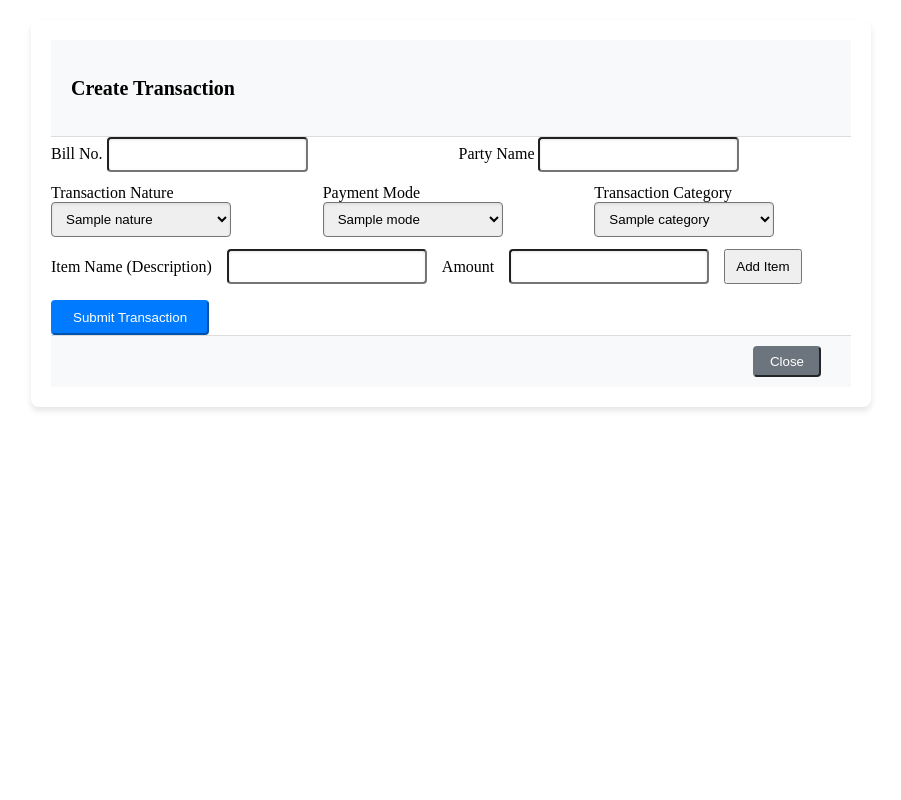
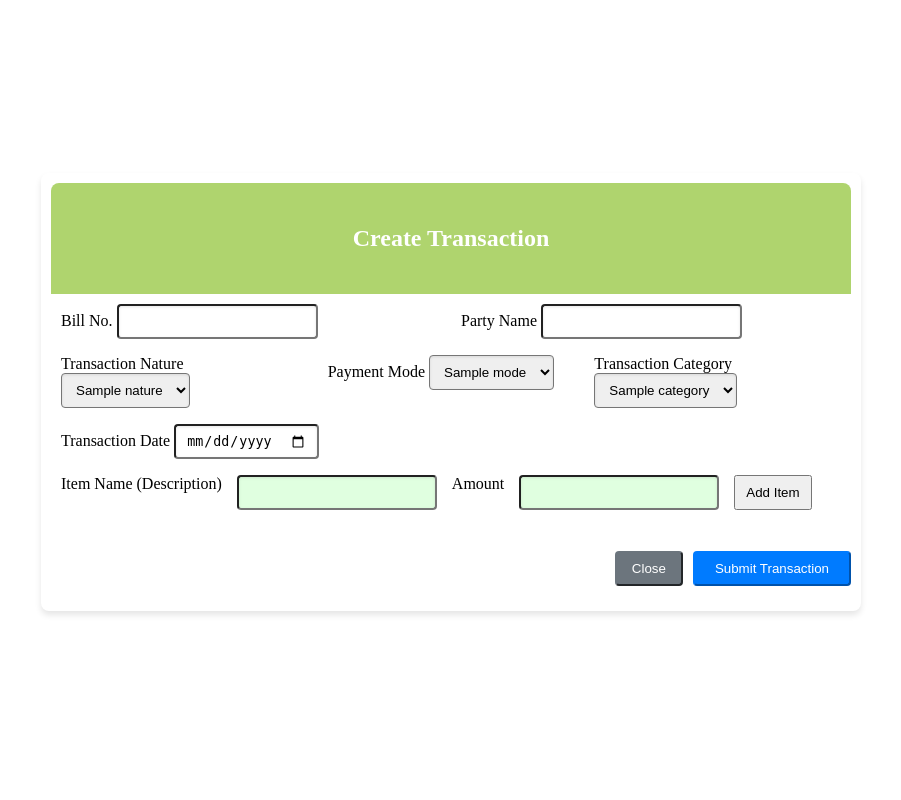
Before and after one commit to Pgm-nurari/Minor-Project, a Flask app: page /evemng/1/create_transaction/1 in a window 1280 px wide. Shown: the whole page, without its empty margins (189-1090 px from the left). Run offline with Flask 3, Linux system fonts and the light colour scheme; tables that the repository leaves empty or names only in its code hold one stand-in row (values such as "Sample post"); parts of the project's set-up code (start-up, migrations or seed data) failed here and were passed over.

Commit message:
ching changes.... rolled back for event_manager....
create_transactions working....

```diff
--- a/app/templates/event_manager/create_transaction.html
+++ b/app/templates/event_manager/create_transaction.html
@@ -1,36 +1,46 @@
 <style>
-/* Overall card styling - wider card */
-.card {
+  /* Apply Flexbox to center the content */
+body {
+  display: flex;
+  justify-content: center; /* Centers horizontally */
+  align-items: center; /* Centers vertically */
+  height: 100vh; /* Makes the body take the full height of the viewport */
+  margin: 0; /* Removes default margin */
+}
+
+/* Overall card styling - customized for this form */
+.transaction-card {
   max-width: 800px; /* Increased width for the card */
   margin: 20px auto;
-    padding: 20px;
+  padding: 10px;
   border-radius: 8px;
   box-shadow: 0 4px 6px rgba(0, 0, 0, 0.1);
+  width: 100%; /* Ensures the card width doesn't exceed the max-width */
 }
 
-  /* Card header styling */
-  .card-header {
-    background-color: #f8f9fa;
-    padding: 10px 20px;
-    border-bottom: 1px solid #ddd;
-    font-size: 1.25rem;
+/* Card header styling for this form */
+.transaction-card-header {
+  background-color: #AFD46E; /* Light green stripe */
+  color: white;
+  text-align: center;
+  padding: 10px 0;
+  font-size: 1.5rem;
+  border-top-left-radius: 8px;
+  border-top-right-radius: 8px;
   font-weight: bold;
 }
 
-  /* Card footer styling */
-  .card-footer {
-    background-color: #f8f9fa;
-    padding: 10px 20px;
-    border-top: 1px solid #ddd;
-    text-align: right;
+/* Card body styling */
+.transaction-card-body {
+  padding: 10px;
 }
 
 /* Form group styling */
 .form-group {
-    margin-bottom: 0.75rem;
+  margin-bottom: 1rem;
 }
 
-  /* Compact design for input fields */
+/* Styling for input fields and select dropdowns */
 .form-control {
   height: 35px;
   padding: 5px 10px;
@@ -38,40 +48,27 @@
   box-shadow: inset 0 1px 3px rgba(0, 0, 0, 0.1);
 }
 
-  /* Styling for select dropdown */
-  select.form-control {
-    height: 35px;
+/* Flex grid for form fields */
+.transaction-row {
+  display: flex;
+  flex-wrap: wrap;
+  gap: 20px;
 }
 
-  /* Make the input fields and dropdowns inline */
-  .row {
-    display: flex;
-    justify-content: space-between; /* Distribute space between form items */
-    gap: 15px;
-    flex-wrap: wrap;
+.transaction-row .form-group {
+  flex: 1;
+  min-width: 220px; /* Ensures fields are responsive */
 }
 
-  /* Make the bill_no and party_name fields inline */
-  .row .form-group {
-    flex: 1;
-    min-width: 180px; /* Ensures the inputs don't become too small */
+/* Item List Styling */
+.item-list {
+  display: flex;
+  gap: 15px;
+  margin-top: 1rem;
 }
 
-  /* Make the dropdowns stay inline */
-  #transaction_nature, #payment_mode, #transaction_category {
-    flex: 1;
-    min-width: 180px;
-  }
-
-  /* Styling for the Add Item section to stay inline */
-  #item_list {
-    display: flex;
-    align-items: center;
-    gap: 15px;
-  }
-
-  #item_list input[type="text"],
-  #item_list input[type="number"] {
+.item-list input[type="text"],
+.item-list input[type="number"] {
   flex: 1;
   max-width: 200px; /* Limit max width of inputs */
 }
@@ -82,7 +79,7 @@
   cursor: pointer;
 }
 
-  /* Styling for the added items list */
+/* Added items styling */
 #added_items_list {
   margin-top: 15px;
 }
@@ -94,13 +91,14 @@
   margin-bottom: 8px;
 }
 
-  /* Buttons in the footer to stay inline */
-  .card-footer .btn {
-    margin: 0 10px; /* Space between buttons */
-    display: inline-block;
+/* Card footer styling */
+.transaction-card-footer {
+  display: flex;
+  justify-content: flex-end;
+  gap: 10px;
+  padding: 15px 0;
 }
 
-  /* Submit button styling */
 .btn-primary {
   background-color: #007bff;
   border-color: #007bff;
@@ -114,7 +112,6 @@
   border-color: #004085;
 }
 
-  /* Close button styling */
 .btn-secondary {
   background-color: #6c757d;
   border-color: #6c757d;
@@ -129,87 +126,90 @@
 }
 
 </style>
+
+<body>
+
   <form method="POST" action="{{ url_for('event_manager.create_transaction', user_id=user_id, event_id=event_id) }}">
-    <div class="card">
-      <div class="card-header">
+    <div class="card transaction-card">
+      <div class="card-header transaction-card-header">
         <h4>Create Transaction</h4>
       </div>
-      <div class="card-body">
-        <!-- Bill No and Party Name fields on same row -->
-        <div class="row">
+      <div class="card-body transaction-card-body">
+        <!-- Bill No and Party Name fields -->
+        <div class="transaction-row">
           <div class="form-group">
             <label for="bill_no">Bill No.</label>
             <input type="text" class="form-control" id="bill_no" name="bill_no" value="{{ bill_no }}">
           </div>
-
           <div class="form-group">
             <label for="party_name">Party Name</label>
             <input type="text" class="form-control" id="party_name" name="party_name" value="{{ party_name }}">
           </div>
         </div>
 
-        <!-- Transaction Nature, Mode, Category in a single line -->
-        <div class="row">
+        <!-- Transaction Nature, Payment Mode, and Transaction Category -->
+        <div class="transaction-row">
           <div class="form-group">
             <label for="transaction_nature">Transaction Nature</label>
             <select class="form-control" id="transaction_nature" name="transaction_nature" required>
               {% for nature in transaction_natures %}
-                <option value="{{ nature.Nature_ID }}" {% if nature.Nature_ID == transaction_nature %} selected {% endif %}>{{ nature.Nature_Name }}</option>
+                <option value="{{ nature.Nature_ID }}" {% if nature.Nature_ID == transaction_nature %} selected {% endif %}>
+                  {{ nature.Nature_Name }}
+                </option>
               {% endfor %}
             </select>
           </div>
-
           <div class="form-group">
             <label for="payment_mode">Payment Mode</label>
             <select class="form-control" id="payment_mode" name="payment_mode" required>
               {% for mode in payment_modes %}
-                <option value="{{ mode.Mode_ID }}" {% if mode.Mode_ID == payment_mode %} selected {% endif %}>{{ mode.Mode_Name }}</option>
+                <option value="{{ mode.Mode_ID }}" {% if mode.Mode_ID == payment_mode %} selected {% endif %}>
+                  {{ mode.Mode_Name }}
+                </option>
               {% endfor %}
             </select>
           </div>
-
           <div class="form-group">
             <label for="transaction_category">Transaction Category</label>
             <select class="form-control" id="transaction_category" name="transaction_category" required>
               {% for category in transaction_categories %}
-                <option value="{{ category.Transaction_Category_ID }}" {% if category.Transaction_Category_ID == transaction_category %} selected {% endif %}>{{ category.Category_Name }}</option>
+                <option value="{{ category.Transaction_Category_ID }}" {% if category.Transaction_Category_ID == transaction_category %} selected {% endif %}>
+                  {{ category.Category_Name }}
+                </option>
               {% endfor %}
             </select>
           </div>
         </div>
 
-        <!-- Item List in a single line -->
-        <div id="item_list" class="form-group">
+        <!-- Date Picker -->
+        <div class="form-group">
+          <label for="transaction_date">Transaction Date</label>
+          <input type="date" class="form-control" id="transaction_date" name="transaction_date" value="{{ transaction_date }}">
+        </div>
+
+        <!-- Item List -->
+        <div class="item-list">
           <label for="description">Item Name (Description)</label>
           <input type="text" class="form-control" id="description" name="description" required>
-
           <label for="amount">Amount</label>
           <input type="number" class="form-control" id="amount" name="amount" step="0.01" required>
-
           <button type="button" class="btn btn-info mt-2" id="add_item">Add Item</button>
         </div>
 
         <!-- Display added items -->
-        <ul id="added_items_list" class="list-group mt-3">
-          <!-- Dynamically added items will appear here -->
-        </ul>
-
-        <!-- Hidden field to store the dynamic items -->
+        <ul id="added_items_list" class="list-group mt-3"></ul>
         <input type="hidden" id="added_items" name="added_items">
-
-        <!-- Submit Button -->
-        <button type="submit" class="btn btn-primary mt-3">Submit Transaction</button>
       </div>
-      <div class="card-footer text-right">
-        <!-- Close Button -->
-        <button type="button" class="btn btn-secondary" data-dismiss="modal">Close</button>
+      <div class="card-footer transaction-card-footer">
+        <button type="button" class="btn btn-secondary" id="close_button" data-dismiss="modal">Close</button>
+        <button type="submit" class="btn btn-primary">Submit Transaction</button>
       </div>
     </div>
   </form>
 
-
-  <!-- JavaScript to handle adding items dynamically -->
   <script>
+    document.getElementById('description').style.backgroundColor = '#e0ffe0'; // Light green
+    document.getElementById('amount').style.backgroundColor = '#e0ffe0';
     document.getElementById('add_item').addEventListener('click', function() {
       var description = document.getElementById('description').value;
       var amount = document.getElementById('amount').value;
@@ -230,17 +230,21 @@
           var parts = item.innerHTML.split(',');
           var desc = parts[0].split(':')[1].trim();
           var amt = parts[1].split(':')[1].trim();
-          addedItems.push({description: desc, amount: amt});
+          addedItems.push({ description: desc, amount: amt });
         });
 
         // Update the hidden input with the JSON string of added items
         document.getElementById('added_items').value = JSON.stringify(addedItems);
 
-        // Clear the fields for new entry
-        document.getElementById('description').value = '';
-        document.getElementById('amount').value = '';
+        // Keep the fields filled for re-use
+        // Optionally, you can reset only one field or leave it unchanged as per your requirements.
       } else {
         alert('Please enter both description and amount');
       }
     });
+    document.getElementById('close_button').addEventListener('click', function() {
+      window.history.back(); // Go back to the previous page
+    });
   </script>
+
+</body>
```
Also changed, not shown: app/event_manager.py (+19 -6 lines), app/modules/db_queries.py (+0 -7 lines), app/templates/home/home_nav_bar.html (added, +30 -0 lines), app/templates/home/index.html (+101 -32 lines). Lines whose indentation alone changed are shown as unchanged.
